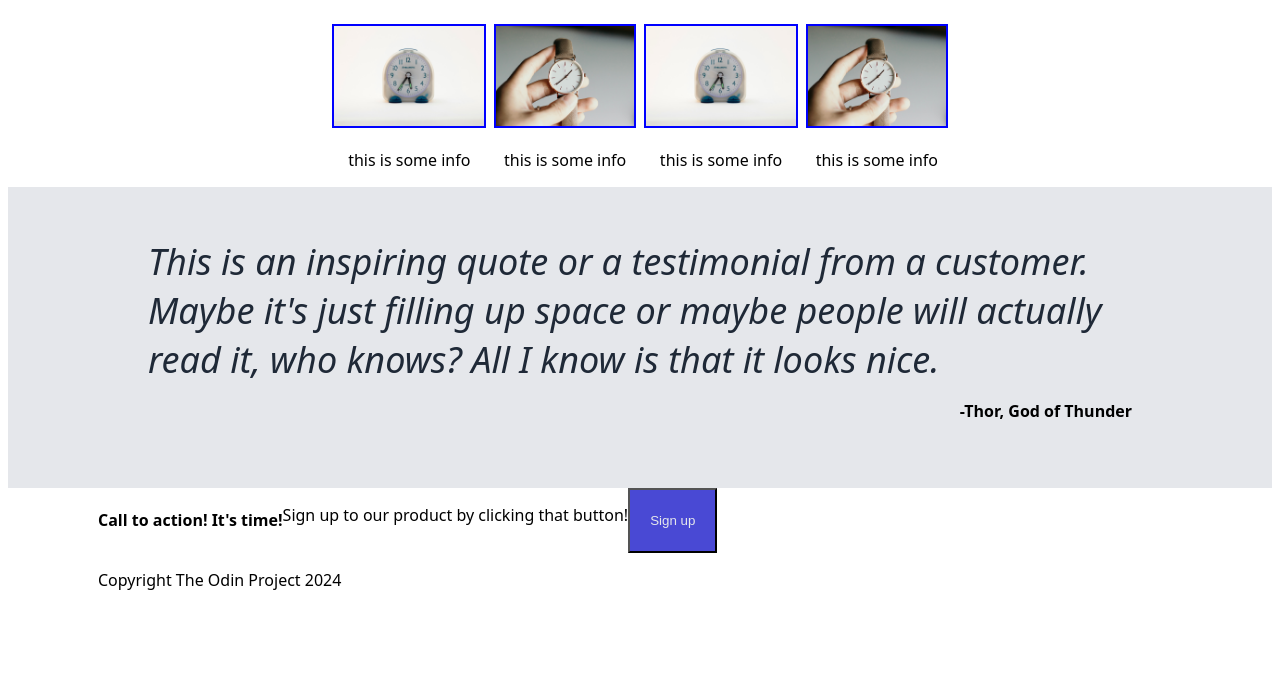
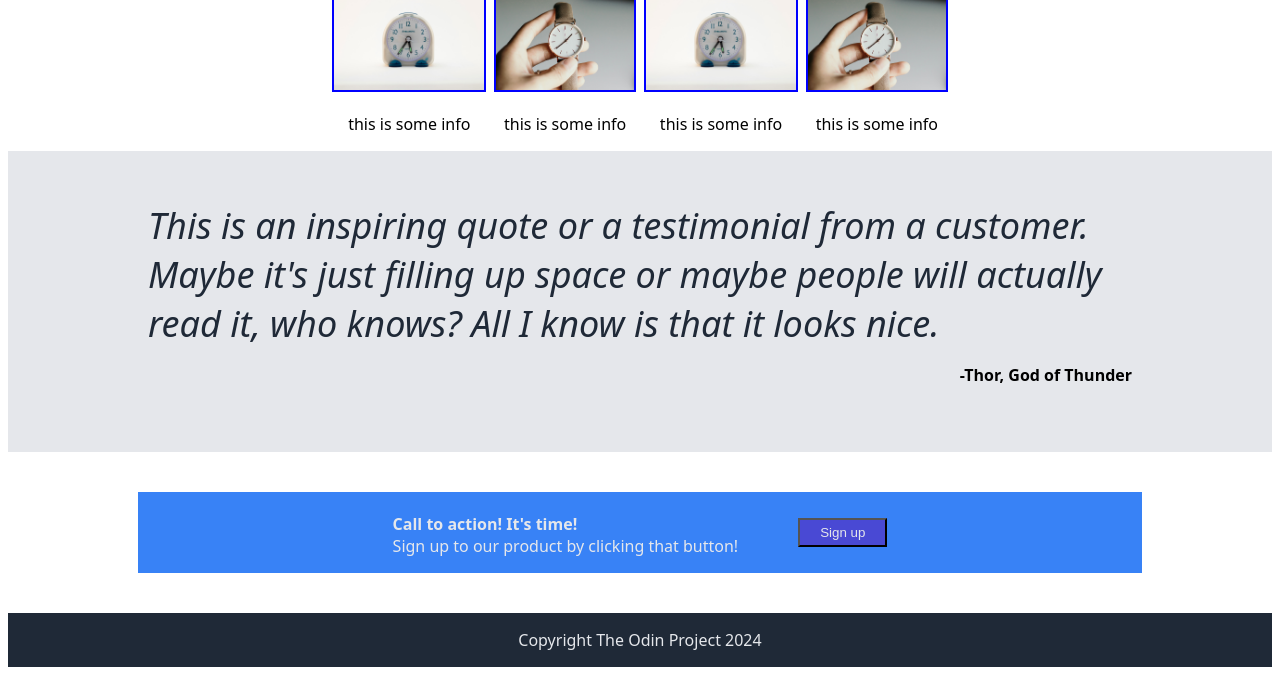
Before and after one commit to timbrox/landing-page, a plain HTML site: page index.html in a window 1280 px wide. Shown: the part 507-1182 px from the top of the page. Before the commit the page ends 1122 px from the top, so only its background shows below. Drawn offline with Linux system fonts and the light colour scheme.

Commit message:
Complete first draft of whole page

```diff
--- a/index.html
+++ b/index.html
@@ -52,14 +52,20 @@
     </div>
     <div class="three">
         <div class="quote">
-        <p class="quote-text">This is an inspiring quote or a testimonial from a customer. Maybe it's just filling up space or maybe people will actually read it, who knows? All I know is that it looks nice.</p>
-        <p class="attribute">-Thor, God of Thunder</p>
+            <p class="quote-text">This is an inspiring quote or a testimonial from a customer. Maybe it's just filling up space or maybe people will actually read it, who knows? All I know is that it looks nice.</p>
+            <p class="attribute">-Thor, God of Thunder</p>
         </div>
     </div>
     <div class="four">
-        <h4>Call to action! It's time!</h4>
-        <p>Sign up to our product by clicking that button!</p>
-        <button>Sign up</button>
+        <div class="four-card">
+            <div class="four-text">
+             <h4>Call to action! It's time!</h4>
+             <p style="margin-top: 0;">Sign up to our product by clicking that button!</p>
+            </div>
+            <div class="button">
+                <button>Sign up</button>
+            </div>
+        </div>
     </div>
     <div class="footer">
         <p>Copyright The Odin Project 2024</p>
--- a/styles.css
+++ b/styles.css
@@ -69,7 +69,11 @@ h2 {
 h3 {
     font-size: 36px;
     font-weight: bold;
-    color: #1f2937
+    color: #1f2937;
+    margin-bottom: 0;
+}
+
+h4 {
     margin-bottom: 0;
 }
 
@@ -115,3 +119,21 @@ img {
     align-self: flex-end;
     font-weight: bold;
 }
+
+.four-card {
+    background-color: #3882F6;
+    display: flex;
+    flex: 1;
+    color: #E5E7EB;
+    margin: 40px;
+    justify-content: center;
+    gap: 60px;
+    align-items: center;
+
+}
+
+.footer {
+    justify-content: center;
+    background-color: #1F2937;
+    color: #E5E7EB;
+}
```
